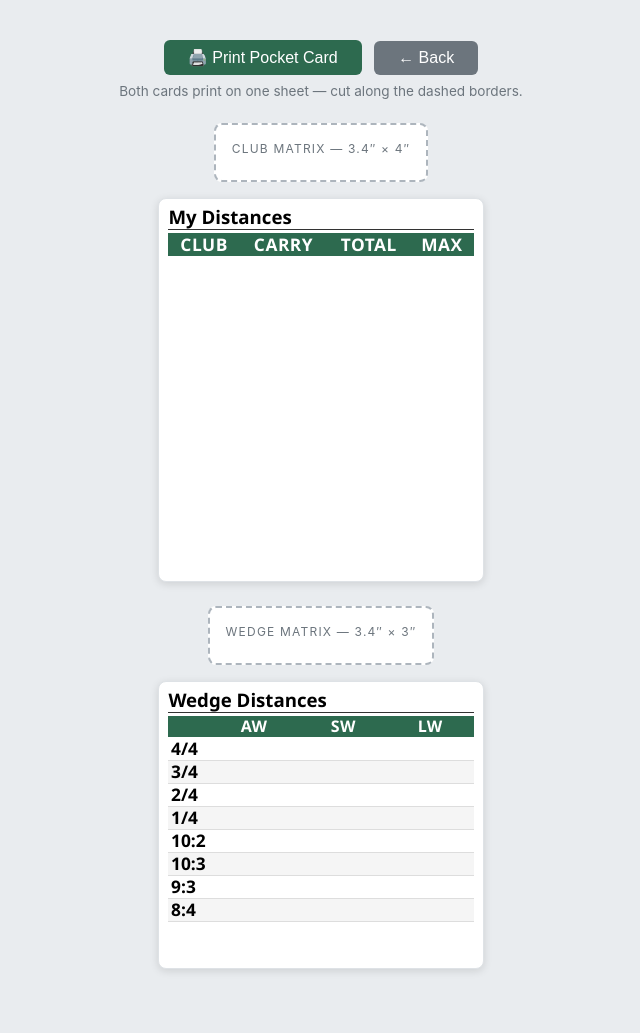
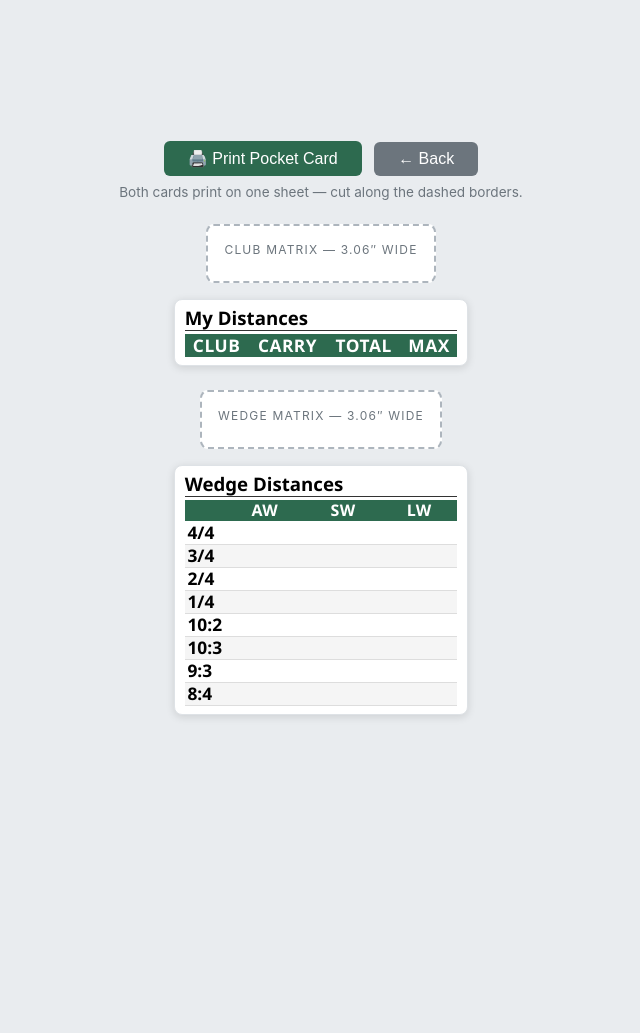
Before and after one commit to esabine/wedgematrix, a Flask app: page /print in a window 1280 px wide. Shown: the whole page, without its empty margins (319-959 px from the left). After the commit the page ends 718 px from the top, so only its background shows below. Run offline with Flask 3, Linux system fonts and the light colour scheme; data comes from the database, SQL or seed files in the repository; data that the repository does not hold is empty.

Commit message:
Dynamic table height on matrix cards + reduce print width 10%
Removed fixed height on #club-card and #wedge-card — table height is now determined by number of rows. Reduced card width from 3.4in to 3.06in (10% reduction). Both cards still fit on one letter sheet.

Co-authored-by: Copilot <223556219+Copilot@users.noreply.github.com>

```diff
--- a/static/css/print.css
+++ b/static/css/print.css
@@ -32,10 +32,9 @@
     background: #fff;
 }
 
-/* Club matrix: 3.4" × 4" (was 2.5" × 4", 37% wider, 2× font) */
+/* Club matrix: 3.06" wide (was 3.4", reduced 10%), height auto */
 #club-card {
-    width: 3.4in;
-    height: 4in;
+    width: 3.06in;
     font-size: 14pt;
 }
 
@@ -43,10 +42,9 @@
 #club-card .pocket-table th { font-size: 13pt; }
 #club-card .pocket-table td { padding: 1.5pt 3pt; }
 
-/* Wedge matrix: 3.4" × 3" (was 2.5" × 3", 37% wider, 2× font) */
+/* Wedge matrix: 3.06" wide (was 3.4", reduced 10%), height auto */
 #wedge-card {
-    width: 3.4in;
-    height: 3in;
+    width: 3.06in;
 }
 
 .card-header-row {
--- a/templates/print_card.html
+++ b/templates/print_card.html
@@ -70,7 +70,7 @@
 
     <!-- Card: Club Matrix (2.5" × 4") -->
     <div class="card-preview no-print">
-        <div class="card-label">Club Matrix — 3.4″ × 4″</div>
+        <div class="card-label">Club Matrix — 3.06″ wide</div>
     </div>
     <div class="pocket-card" id="club-card">
         <div class="card-header-row">
@@ -102,7 +102,7 @@
     <!-- Card: Wedge Matrix -->
     <!-- Card: Wedge Matrix (2.5" × 3") -->
     <div class="card-preview no-print">
-        <div class="card-label">Wedge Matrix — 3.4″ × 3″</div>
+        <div class="card-label">Wedge Matrix — 3.06″ wide</div>
     </div>
     <div class="pocket-card" id="wedge-card">
         <div class="card-header-row">
```
